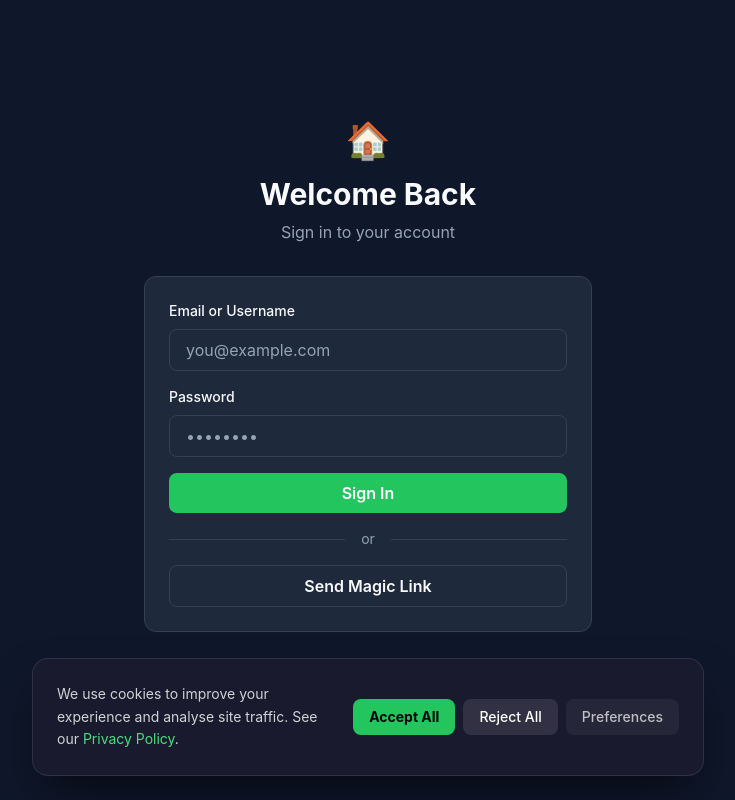
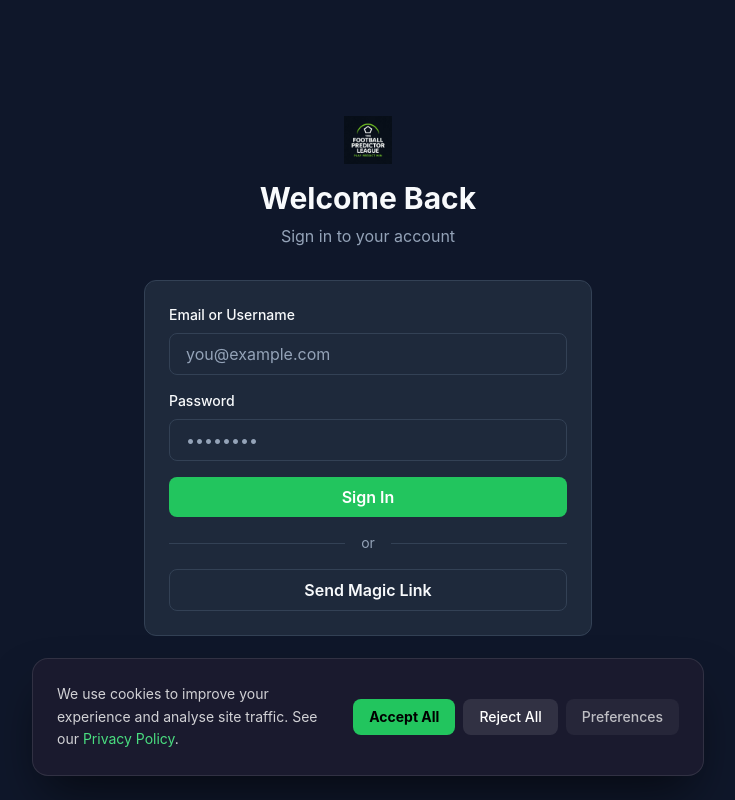
Before and after one commit to claytonbwebb-lab/world-cup-predictor, a Next.js app: page /auth/login in a window 1280 px wide. Shown: the whole page, without its empty margins (272-1007 px from the left). Built offline with nearby package versions, Linux system fonts and the light colour scheme; no server answers.

Commit message:
Replace house emoji with logo on login and signup pages

```diff
--- a/src/app/auth/login/page.tsx
+++ b/src/app/auth/login/page.tsx
@@ -1,6 +1,7 @@
 'use client';
 
 import { Suspense, useState } from 'react';
+import Image from 'next/image';
 import { createClient } from '@/lib/supabase/client';
 import { useRouter, useSearchParams } from 'next/navigation';
 import Link from 'next/link';
@@ -79,7 +80,7 @@ function LoginForm() {
     <div className="flex-1 flex items-center justify-center px-4 py-12">
       <div className="w-full max-w-md">
         <div className="text-center mb-8">
-          <Link href="/" className="text-4xl mb-4 block">🏠</Link>
+          <Link href="/" className="mb-4 block"><Image src="/images/logos/logo3.jpg" alt="Play Predict Win" width={160} height={53} className="mx-auto object-contain" style={{ maxHeight: '48px' }} /></Link>
           <h1 className="text-3xl font-bold mb-2">Welcome Back</h1>
           <p className="text-textMuted">Sign in to your account</p>
         </div>
--- a/src/app/auth/signup/page.tsx
+++ b/src/app/auth/signup/page.tsx
@@ -1,6 +1,7 @@
 'use client';
 
 import { Suspense, useState } from 'react';
+import Image from 'next/image';
 import { createClient } from '@/lib/supabase/client';
 import { useRouter, useSearchParams } from 'next/navigation';
 import Link from 'next/link';
@@ -85,7 +86,7 @@ function SignupForm() {
     <div className="flex-1 flex items-center justify-center px-4 py-12">
       <div className="w-full max-w-md">
         <div className="text-center mb-8">
-          <Link href="/" className="text-4xl mb-4 block">🏠</Link>
+          <Link href="/" className="mb-4 block"><Image src="/images/logos/logo3.jpg" alt="Play Predict Win" width={160} height={53} className="mx-auto object-contain" style={{ maxHeight: '48px' }} /></Link>
           <h1 className="text-3xl font-bold mb-2">Create Account</h1>
           <p className="text-textMuted">Join the prediction league</p>
         </div>
```
